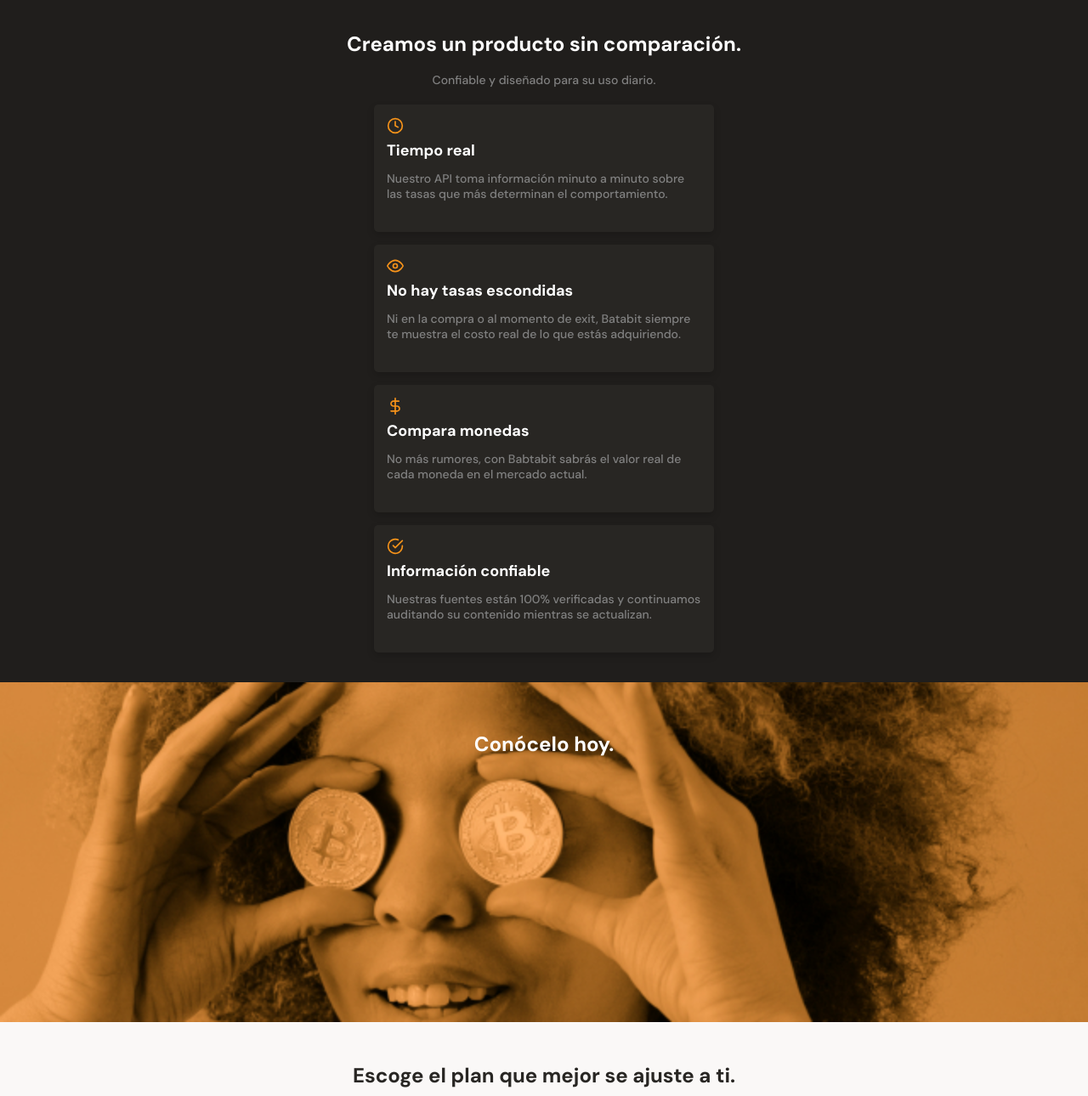
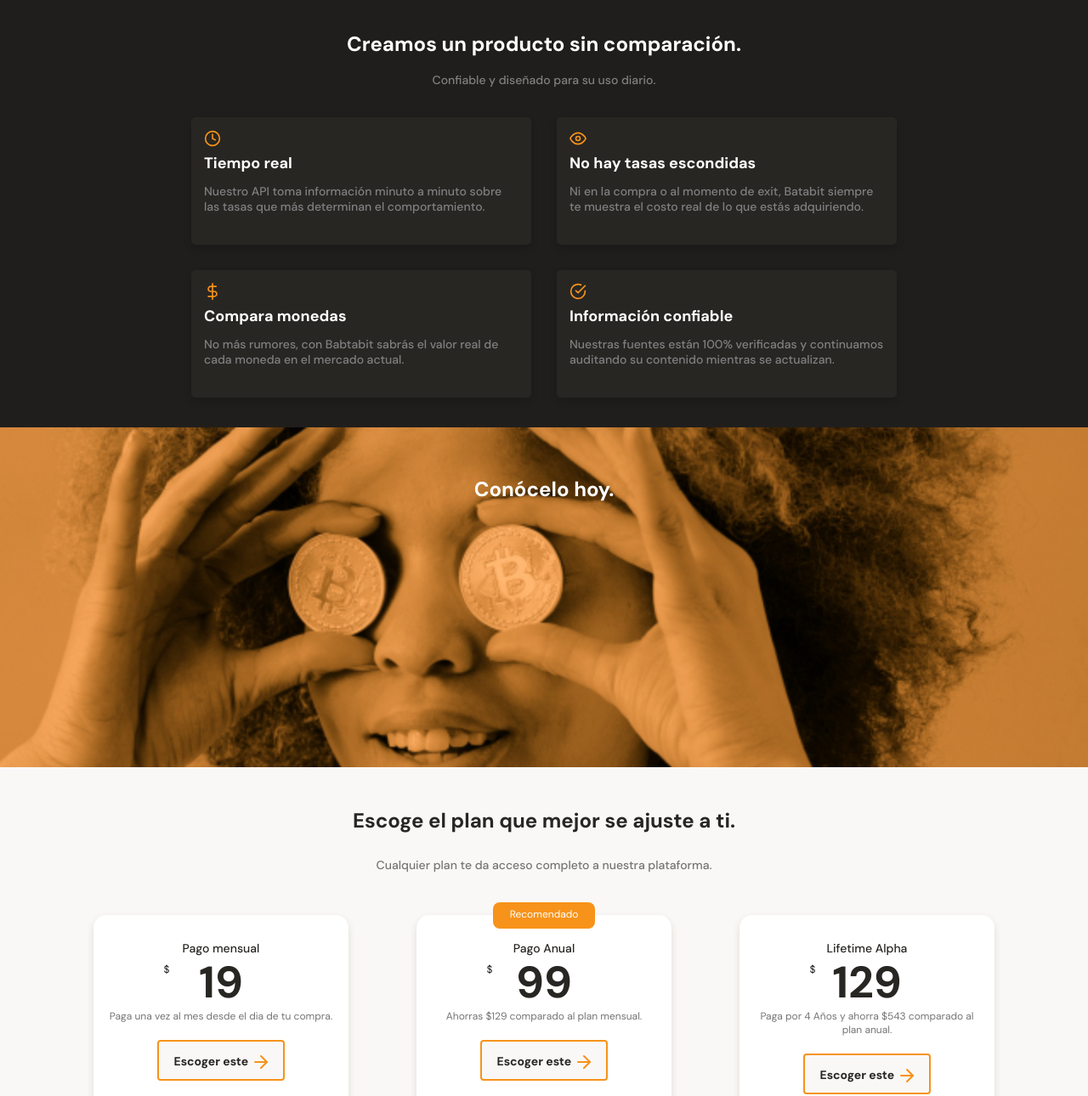
Before and after one commit to EnmanuelMP/responsive-Website, a plain HTML site: page index.html in a window 1280 px wide. Shown: the part 1187-2477 px from the top of the page at 85% size. Drawn offline with Linux system fonts and the light colour scheme.

Commit message:
Completed responsive website HTML and CSS

```diff
--- a/Styles/index.scss
+++ b/Styles/index.scss
@@ -8,6 +8,7 @@
 html {
     font-size: 62.5%;
     font-family: 'DM Sans', sans-serif;
+    scroll-behavior: smooth;
 
 }
 
--- /dev/null
+++ b/Styles/tablet.css
@@ -0,0 +1,26 @@
+.main-tables-container {
+    width: 930px;
+    margin: 0 auto;
+    overflow: hidden;
+}
+
+.product-cards__container{
+    display: flex;
+    flex-wrap: wrap;
+    align-items: center;
+    justify-content: center;
+    width: 930px;
+    margin: 0 auto ;
+
+}
+
+.main-plans-container .plans-container__slider {
+    overflow-x: hidden;
+    justify-content: center;
+
+}
+
+.main-product-detail .product-detail__card {
+    margin: 15px 15px;
+
+  }
--- a/index.html
+++ b/index.html
@@ -7,6 +7,7 @@
     <link rel="preconnect" href="https://fonts.gstatic.com">
     <link href="https://fonts.googleapis.com/css2?family=DM+Sans:wght@400;500;700&family=Inter:wght@400;500&display=swap" rel="stylesheet">
     <link rel="stylesheet" href="./Styles/index.css">
+    <link rel="stylesheet" href="./Styles/tablet.css" media="(min-width: 930px)">
     <title>BatataBits</title>
 </head>
 <body>
@@ -127,7 +128,7 @@
             <h2>Conócelo hoy.</h2>
         </section>
 
-        <section id="#plans" class="main-plans-container">
+        <section id="plans" class="main-plans-container">
 
 
             <div class="plans__title">
```
Also changed, not shown: Styles/index.css, 1 other file.
